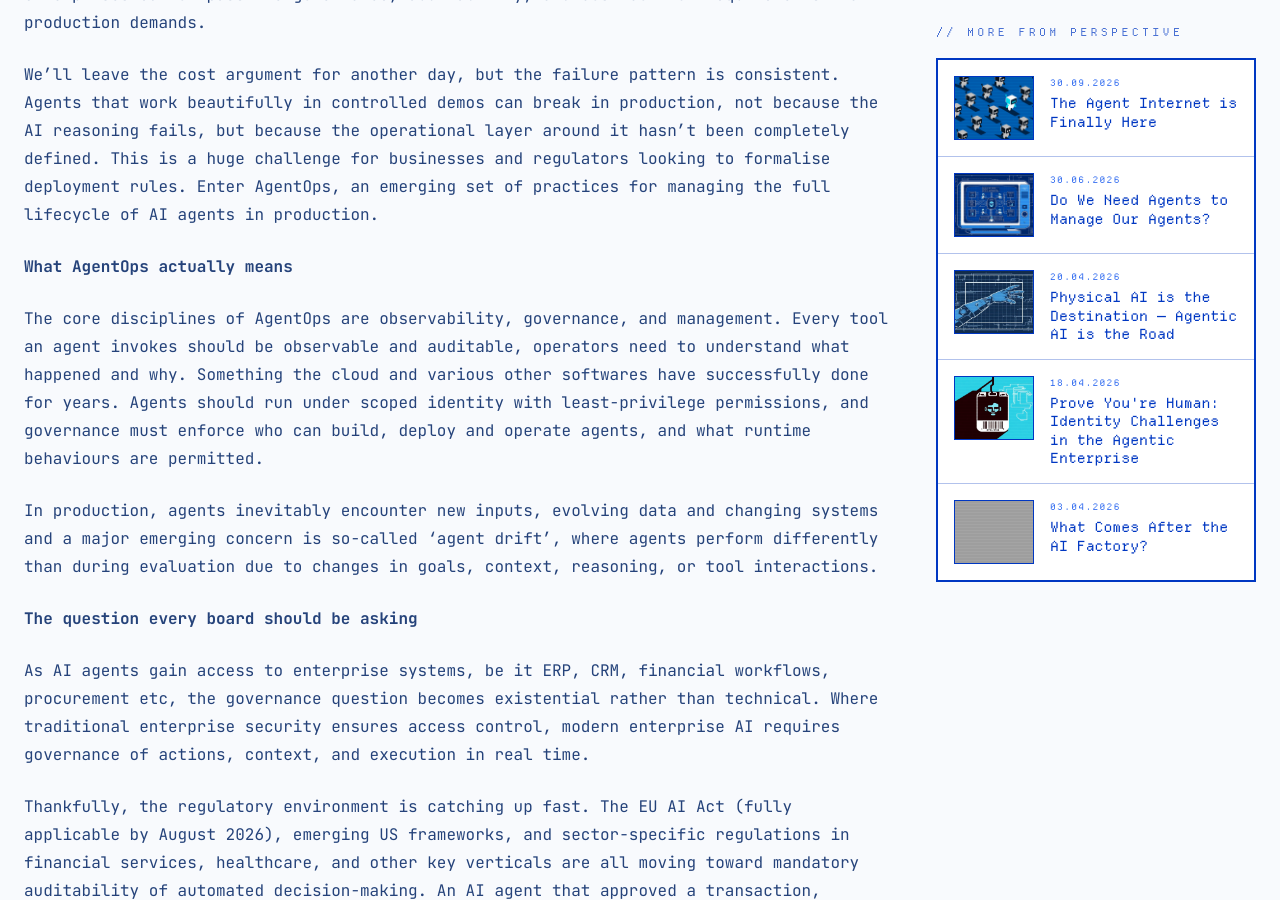
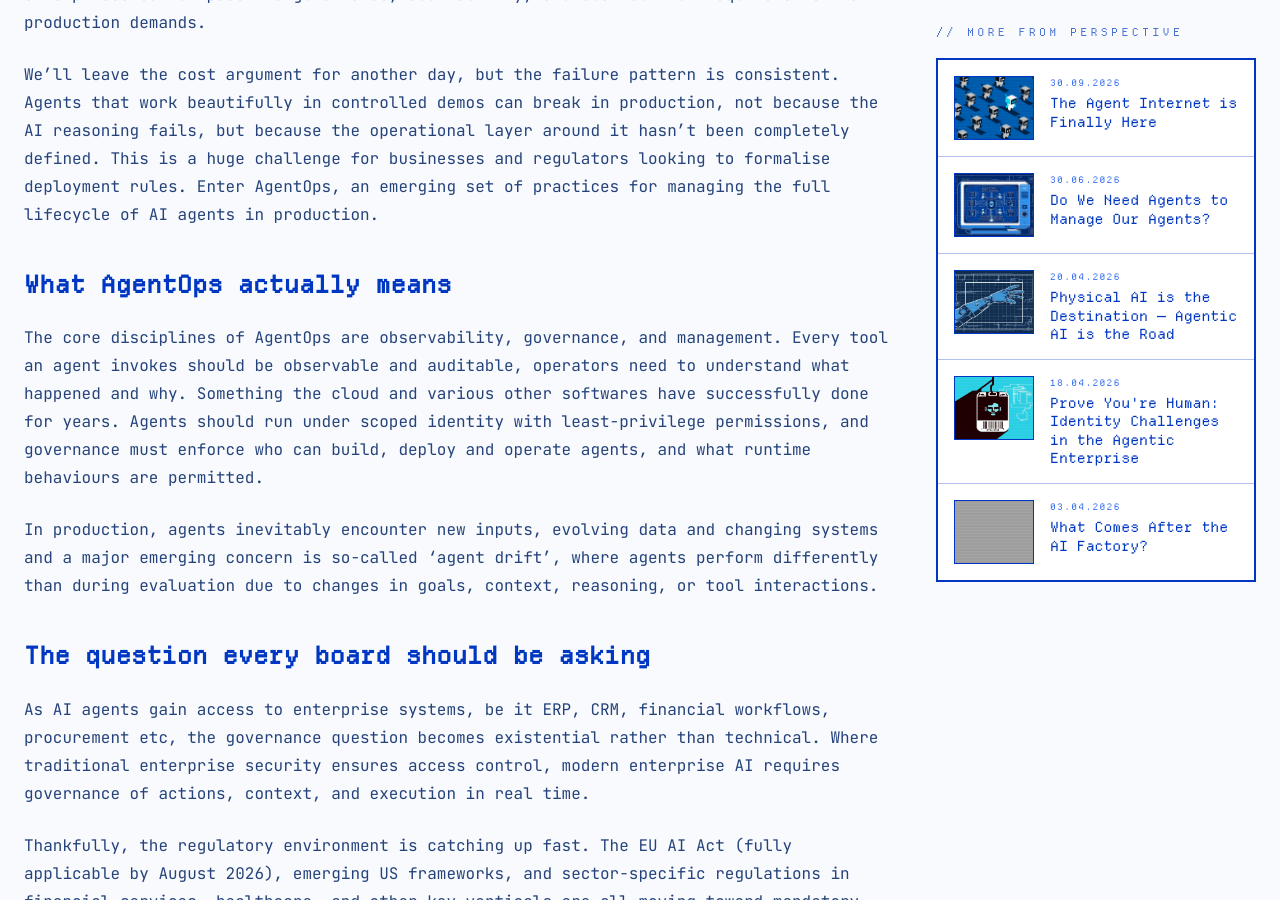
Before and after one commit to christbt79/agentic-times, a Jekyll site: the page built from _posts/2026-04-16-agentops-the-agent-governance-challenge.md, in a window 1280 px wide and 900 px high, scrolled down 1730 px. Built offline with Jekyll 4.4.1, drawn with Linux system fonts in a browser that asks for light colours; grey boxes are pictures that could not be loaded.

```diff
--- a/_posts/2026-04-16-agentops-the-agent-governance-challenge.md
+++ b/_posts/2026-04-16-agentops-the-agent-governance-challenge.md
@@ -16,19 +16,19 @@ Another Gartner stat projects that over 40% of agentic AI projects will be cance
 
 We'll leave the cost argument for another day, but the failure pattern is consistent. Agents that work beautifully in controlled demos can break in production, not because the AI reasoning fails, but because the operational layer around it hasn't been completely defined. This is a huge challenge for businesses and regulators looking to formalise deployment rules. Enter AgentOps, an emerging set of practices for managing the full lifecycle of AI agents in production.
 
-**What AgentOps actually means**
+## **What AgentOps actually means**
 
 The core disciplines of AgentOps are observability, governance, and management. Every tool an agent invokes should be observable and auditable, operators need to understand what happened and why. Something the cloud and various other softwares have successfully done for years. Agents should run under scoped identity with least-privilege permissions, and governance must enforce who can build, deploy and operate agents, and what runtime behaviours are permitted.
 
 In production, agents inevitably encounter new inputs, evolving data and changing systems and a major emerging concern is so-called 'agent drift', where agents perform differently than during evaluation due to changes in goals, context, reasoning, or tool interactions.
 
-**The question every board should be asking**
+## **The question every board should be asking**
 
 As AI agents gain access to enterprise systems, be it ERP, CRM, financial workflows, procurement etc, the governance question becomes existential rather than technical. Where traditional enterprise security ensures access control, modern enterprise AI requires governance of actions, context, and execution in real time.
 
 Thankfully, the regulatory environment is catching up fast. The EU AI Act (fully applicable by August 2026), emerging US frameworks, and sector-specific regulations in financial services, healthcare, and other key verticals are all moving toward mandatory auditability of automated decision-making. An AI agent that approved a transaction, rerouted a shipment, or modified a contract cannot simply say it doesn't remember why it did it.
 
-**Getting governance right**
+## **Getting governance right**
 
 Success lies in treating agent deployment not as a technology project but as an operational discipline, with the same rigour applied to release management, incident response, and compliance that enterprises would apply to any other production system.
 
@@ -36,6 +36,6 @@ That means the full logging of every agent action and decision; human-in-the-loo
 
 None of this is particularly glamorous. But the difference between the organisations that succeed with agentic AI and those that stall is infrastructure, governance, and auditability, resolved before deployment and not afterwards.
 
-**The opportunity hiding inside the gap**
+## **The opportunity hiding inside the gap**
 
 The AgentOps gap is not just a risk management problem, it's set to become a competitive differentiator too. The organisations that build robust operational frameworks for autonomous agents now will compound that advantage over time. Every governed deployment generates data about what works, where agents fail, and how to improve them. That intelligence cannot be easily bolted on later. Enterprises still running AI agent pilots in 2026 are not behind on AI, they are behind on AgentOps, and that's a harder gap to close.
```
